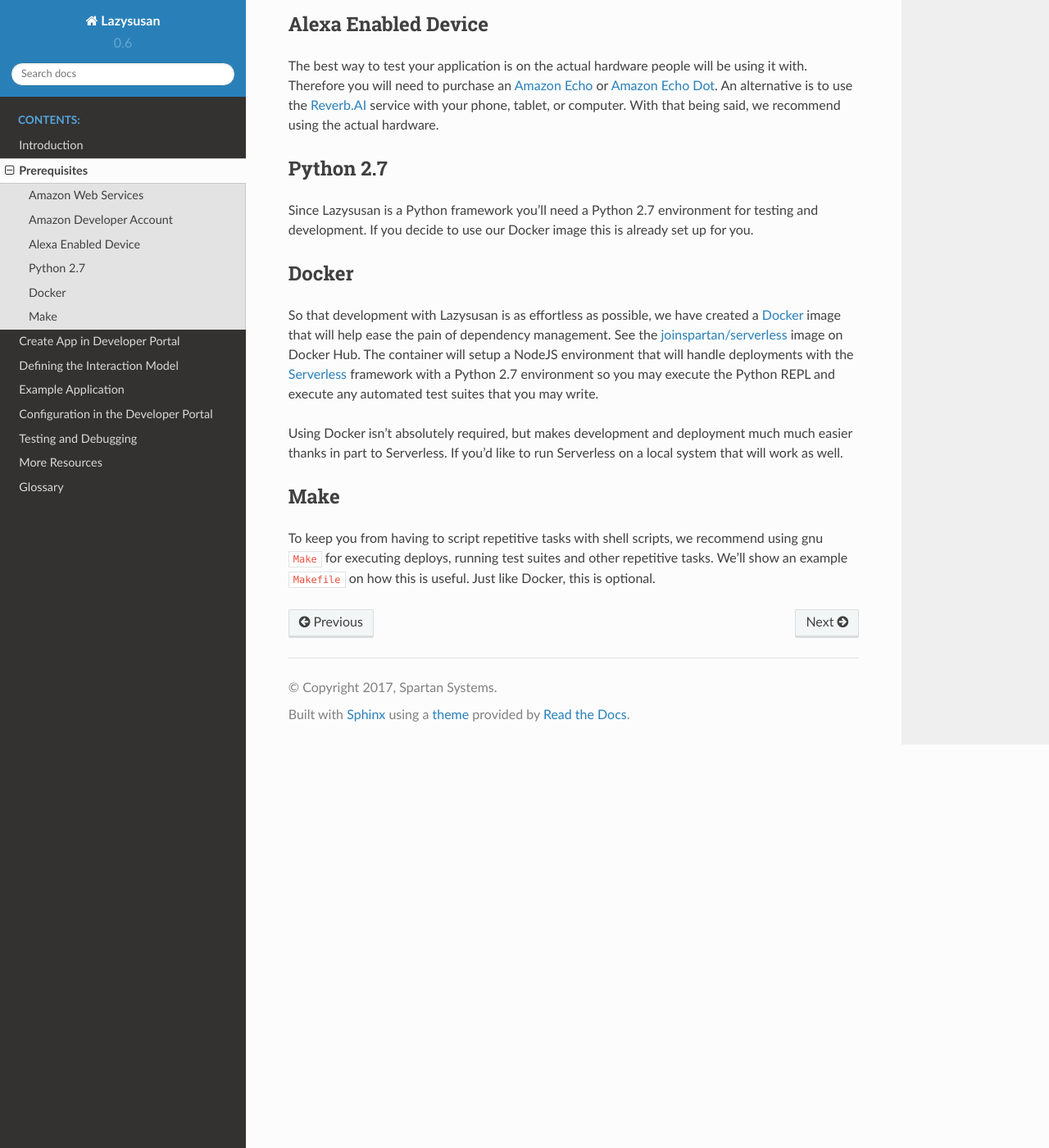
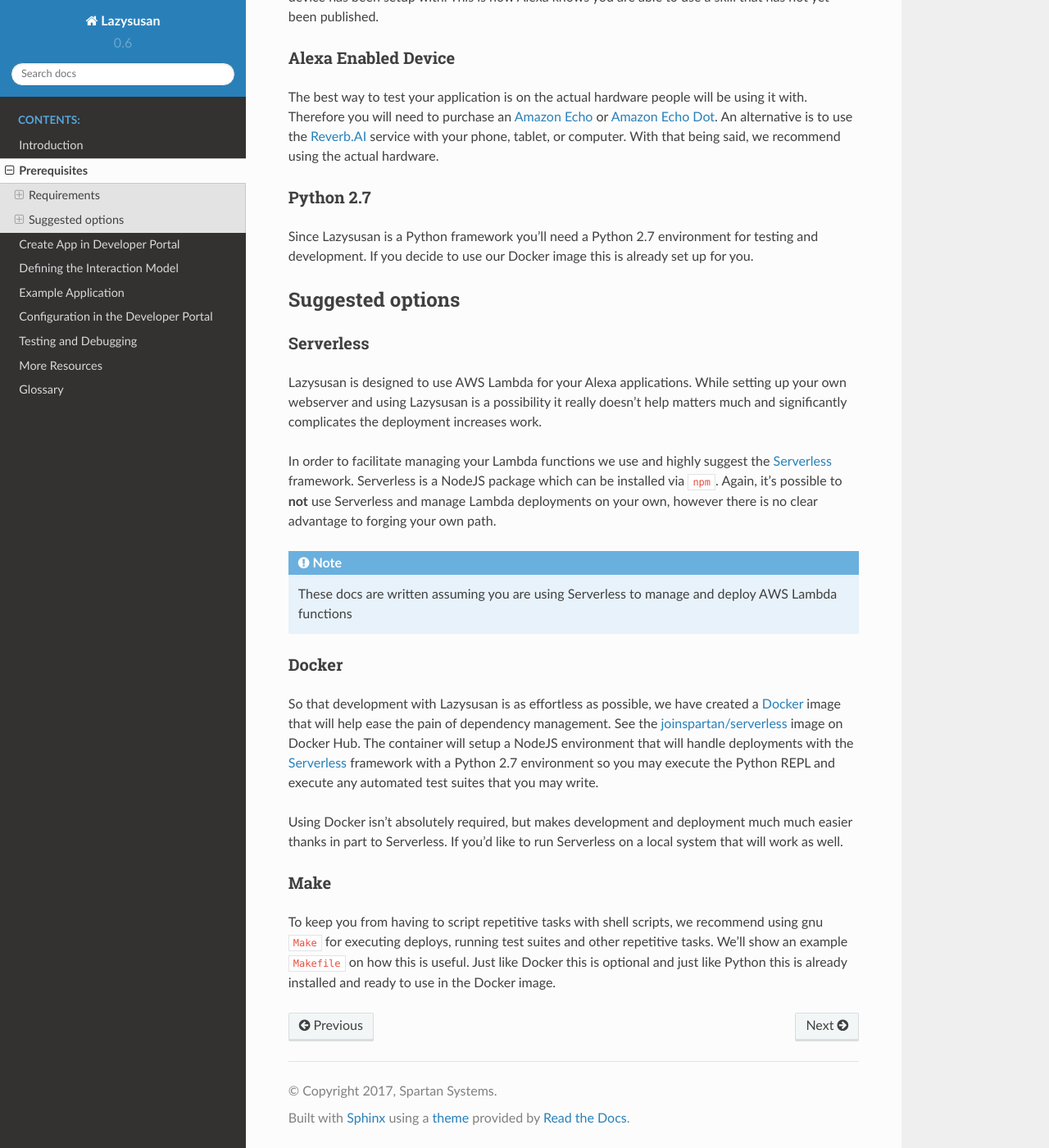
Before and after one commit to verypossible/lazysusan, a Sphinx documentation site: the page built from docs/prerequisites.rst, in a window 1280 px wide and 1400 px high, scrolled down 667 px. Shown: the whole window at 82% size. Built offline with Sphinx 7.4.7 and the Read the Docs theme 2.0.0, drawn with Linux system fonts in a browser that asks for light colours; some of the changed text lies outside the part shown.

Commit message:
spelling plus a section on Serverless

```diff
--- a/docs/prerequisites.rst
+++ b/docs/prerequisites.rst
@@ -8,16 +8,19 @@
 hardware tools that you will in order to build skills for Alexa.
 
 
+Requirements
+================
+
 Amazon Web Services
-===================
+-------------------
 
 Lazysusan has been built so that it can be easily deployed as an `AWS`_ Python Lambda
 function. In order for the deployments to work, you will need an `AWS`_ account
-that has admin priviliges along with its public and private keys.
+that has admin privileges along with its public and private keys.
 
 
 Amazon Developer Account
-========================
+------------------------
 
 In order to deploy an Alexa skill, whether for testing or production use, you
 will need to configure a skill store listing for the skill. This listing will
@@ -32,7 +35,7 @@
 
 
 Alexa Enabled Device
-====================
+--------------------
 
 The best way to test your application is on the actual hardware people will be
 using it with. Therefore you will need to purchase an `Amazon Echo`_ or `Amazon Echo
@@ -41,14 +44,35 @@
 
 
 Python 2.7
-============
+------------
 
 Since Lazysusan is a Python framework you'll need a Python 2.7 environment for testing and
 development. If you decide to use our Docker image this is already set up for you.
 
 
+Suggested options
+=================
+
+Serverless
+-------------
+
+Lazysusan is designed to use AWS Lambda for your Alexa applications. While setting up your own
+webserver and using Lazysusan is a possibility it really doesn't help matters much and significantly
+complicates the deployment increases work.
+
+In order to facilitate managing your Lambda functions we use and highly suggest the `Serverless`_
+framework.  Serverless is a NodeJS package which can be installed via ``npm``.  Again, it's possible
+to **not** use Serverless and manage Lambda deployments on your own, however there is no clear advantage
+to forging your own path.
+
+.. note::
+
+   These docs are written assuming you are using Serverless to manage and deploy AWS Lambda
+   functions
+
+
 Docker
-======
+------
 
 So that development with Lazysusan is as effortless as possible, we have created
 a `Docker`_ image that will help ease the pain of dependency management. See the
@@ -63,12 +87,13 @@
 
 
 Make
-=====
+-----
 
 To keep you from having to script repetitive tasks with shell scripts, we
 recommend using gnu ``Make`` for executing deploys,
 running test suites and other repetitive tasks. We'll show an example
-``Makefile`` on how this is useful. Just like Docker, this is optional.
+``Makefile`` on how this is useful. Just like Docker this is optional and just like Python this is
+already installed and ready to use in the Docker image.
 
 
 .. _AWS: https://aws.amazon.com/
```
